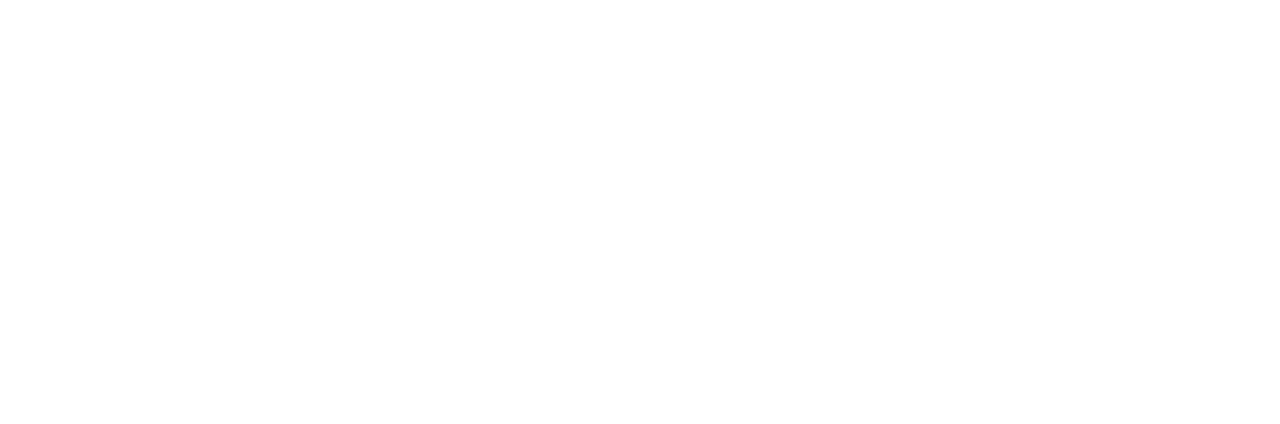
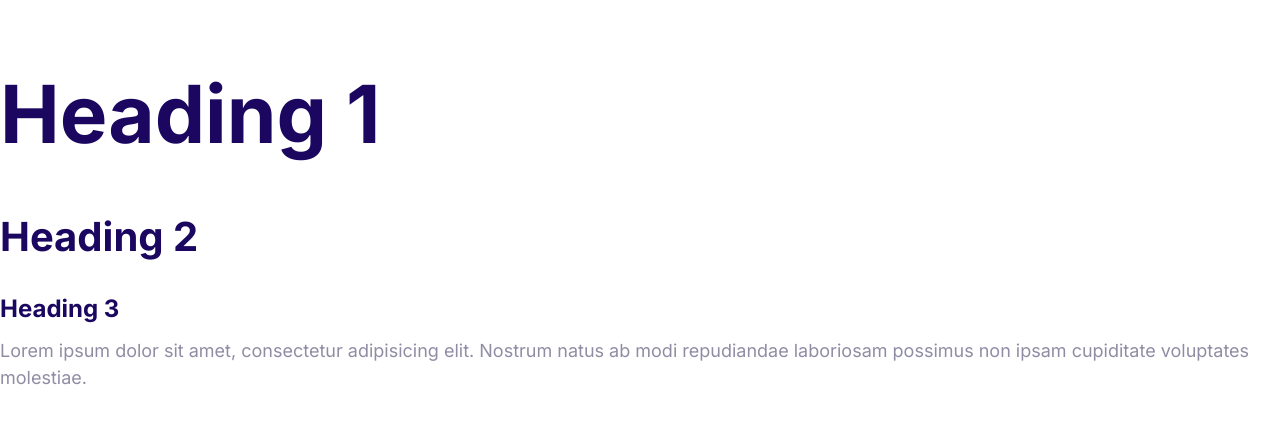
Before and after one commit to abdulrahman-b-h/moshify, a plain HTML site: page index.html in a window 1280 px wide. Drawn offline with Linux system fonts and the light colour scheme.

Commit message:
Define tybography styles.

```diff
--- a/css/styles.css
+++ b/css/styles.css
@@ -5,3 +5,54 @@
   --color-headings: #1b0760;
   --color-body: #918ca4;
 }
+
+html {
+  font-size: 62.5%; /*of 16px = 10px*/
+}
+body {
+  font-family: Inter, Arial, Helvetica, sans-serif;
+  font-size: 2.4rem;
+  line-height: 1.5; /*1.5 * font-size*/
+  color: var(--color-body);
+}
+
+h1,
+h2,
+h3 {
+  color: var(--color-headings);
+  margin-bottom: 1rem;
+}
+
+h1 {
+  font-size: 7rem;
+}
+
+h2 {
+  font-size: 4rem;
+}
+
+h3 {
+  font-size: 3rem;
+}
+
+p {
+  margin-top: 0;
+}
+
+@media screen and (min-width: 1024px) {
+  body {
+    font-size: 1.8rem;
+  }
+
+  h1 {
+    font-size: 8rem;
+  }
+
+  h2 {
+    font-size: 4rem;
+  }
+
+  h3 {
+    font-size: 2.4rem;
+  }
+}
--- a/index.html
+++ b/index.html
@@ -6,9 +6,16 @@
     <meta http-equiv="X-UA-Compatible" content="IE=edge">
     <meta name="viewport" content="width=device-width, initial-scale=1.0">
     <title>Document</title>
+    <link rel="preconnect" href="https://fonts.gstatic.com">
+    <link href="https://fonts.googleapis.com/css2?family=Inter:wght@400;700&display=swap" rel="stylesheet">
     <link rel="stylesheet" href="css/normalize.css">
     <link rel="stylesheet" href="css/styles.css">
 </head>
+<h1>Heading 1</h1>
+<h2>Heading 2</h2>
+<h3>Heading 3</h3>
+<p>Lorem ipsum dolor sit amet, consectetur adipisicing elit. Nostrum natus ab modi repudiandae laboriosam possimus non
+    ipsam cupiditate voluptates molestiae.</p>
 
 <body>
 
```
